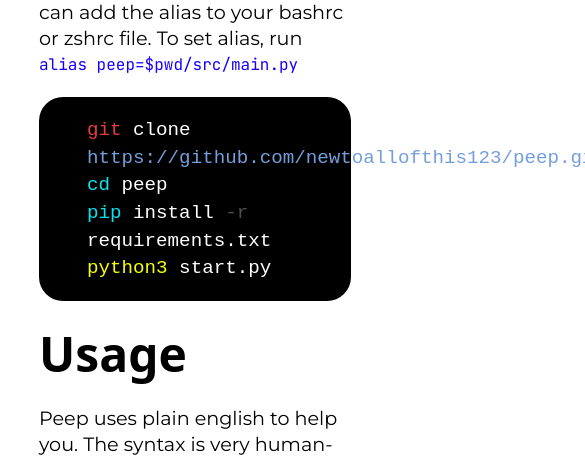
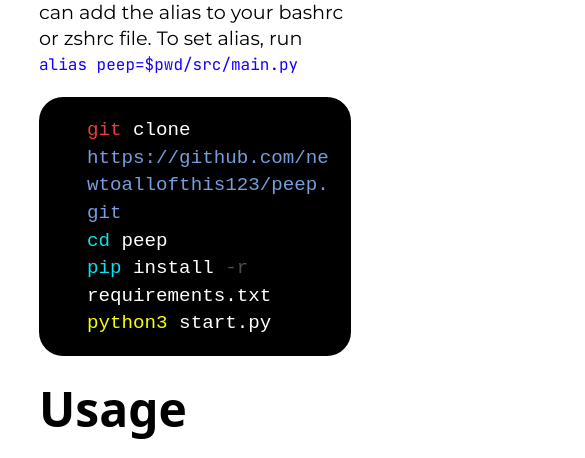
Before and after one commit to newtoallofthis123/peep, a plain HTML site: page docs/index.html in a window 390 px wide. Shown: the part 1043-1501 px from the top of the page, 585 px wide, since content can reach past the window. Drawn offline with Linux system fonts and the light colour scheme.

Commit message:
🔧 Responsive Site

```diff
--- a/docs/index.html
+++ b/docs/index.html
@@ -35,7 +35,9 @@
         </p>
         <div class="code-div">
             <code>
-                <span style="color: #e73d3d;">git</span> clone <span onclick="window.location='https://github.com/newtoallofthis123/peep'" style="color: rgb(116, 158, 220);">https://github.com/newtoallofthis123/peep.git</span><br>
+                <span>
+                    <span style="color: #e73d3d;">git</span> clone <span onclick="window.location='https://github.com/newtoallofthis123/peep'" style="color: rgb(116, 158, 220); word-wrap: break-word">https://github.com/newtoallofthis123/peep.git</span><br>
+                </span>
                 <span style="color: #05e4f0;">cd</span> peep<br>
                 <span style="color: #05e4f0;">pip</span> install <span style="color: #4e5050;">-r</span> requirements.txt<br>
                 <span style="color: #f6ff00;">python3</span> start.py
```
